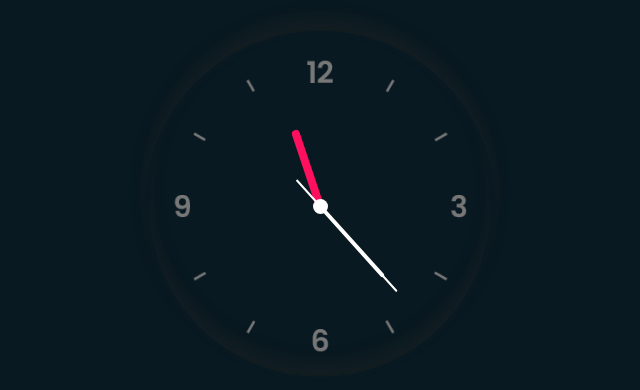
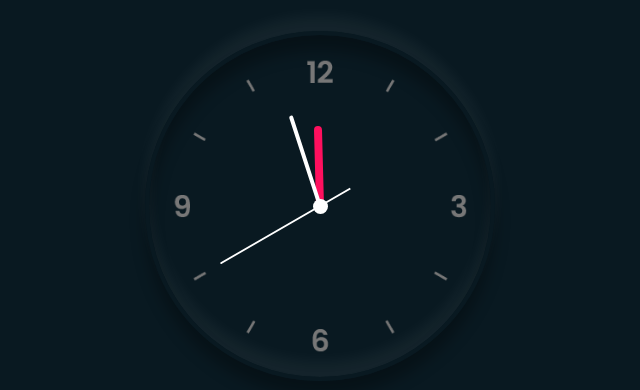
Before and after one commit to Rdinda/JavaScript, a plain HTML site: page js/Relogio/index.html in a window 1280 px wide. Shown: the part 194-584 px from the top of the page, without its empty margins (320-960 px from the left). Drawn offline with Linux system fonts and the light colour scheme.

Commit message:
resolvido problema do relogio

```diff
--- a/js/Relogio/index.html
+++ b/js/Relogio/index.html
@@ -1,8 +1,8 @@
-<!doctype html>
+<!DOCTYPE html>
 <html lang="pt-br">
 <head>
     <meta charset="UTF-8">
-    <title>Relogio Dark</title>
+    <meta name="viewport" content="width=device-width, initial-scale=1.0">
     <link rel="stylesheet" href="style.css">
 </head>
 <body>
@@ -15,20 +15,20 @@
 </div>
 <div class="sec">
     <div class="sc" id="sc"></div>
-</div>
+    </div>
 </div>
     <script type="text/javascript">
 const deg = 6;
-const hr = document.querySelector('div#hr');
-const mm = document.querySelector('div#mn');
-const sc = document.querySelector('div#sc');
+const hr = document.querySelector('#hr');
+const mm = document.querySelector('#mn');
+const sc = document.querySelector('#sc');
 
 setInterval(() => {
 
     let day = new Date();
     let hh= day.getHours() * 30;
-    let mm = day.getHours() * deg;
-    let ss = day.getHours() * deg;
+    let mm = day.getMinutes() * deg;
+    let ss = day.getSeconds() * deg;
 
 hr.style.transform = `rotateZ(${(hh)+(mm/12)}deg)`;
 mn.style.transform = `rotateZ(${mm}deg)`;
--- a/js/Relogio/style.css
+++ b/js/Relogio/style.css
@@ -25,8 +25,8 @@ background: #091921;
     border-radius: 50%;
     box-shadow: 0 -15px 15px rgba(255, 255, 255, 0.05),
                 inset 0 -15px 15px rgba(255,255,255,0.05),
-                0 -15px 15px rgba(0,0,0,0.3),
-                inset 0 -15px 15px rgba(0,0,0,0.3);
+                0 15px 15px rgba(0,0,0,0.3),
+                inset 0 15px 15px rgba(0,0,0,0.3);
 }
 .clock:before
 {
```
Lines whose indentation alone changed are shown as unchanged.
